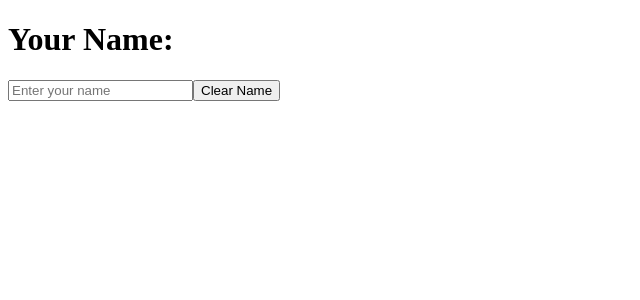
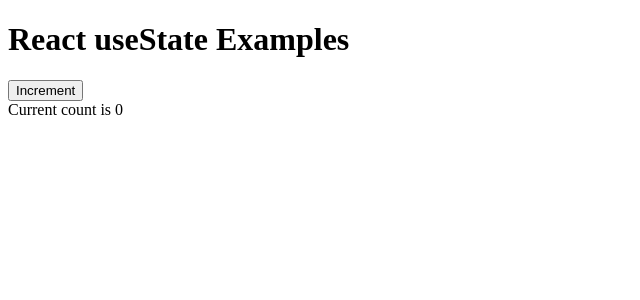
Before and after one commit to moharafat/react-X, a React (Vite) app: page / in a window 1280 px wide. Shown: the top 300 px of the page, without its empty margins (0-640 px from the left). Built offline with nearby package versions, Linux system fonts and the light colour scheme.

Commit message:
ex1 done

```diff
--- a/src/App.jsx
+++ b/src/App.jsx
@@ -1,10 +1,18 @@
-import ExampleThree from "./Components/ExampleThree";
+import Counter from "./Counter";
+// import TodoList from "./TodoList";
+// import Profile from "./Profile";
+// import ShoppingList from "./ShoppingList";
 
-const App = () => {
+function App() {
   return (
     <div>
-      <ExampleThree />
+      <h1>React useState Examples</h1>
+      <Counter />
+      {/* <TodoList />
+      <Profile />
+      <ShoppingList /> */}
     </div>
   );
-};
+}
+
 export default App;
--- /dev/null
+++ b/src/Counter.jsx
@@ -0,0 +1,18 @@
+import { useState } from "react";
+import React from "react";
+
+const Counter = () => {
+  const [count, setCount] = useState (0);
+
+  const handleClick = () => {
+    setCount(count + 1);
+  };
+  return (
+    <div>
+      <button onClick={handleClick}>Increment</button>
+      <div>Current count is {count}</div>
+    </div>
+  );
+};
+
+export default Counter;
```
Also changed, not shown: src/Profile.jsx (added), src/ShoppingList.jsx (added), src/TodoList.jsx (added).
